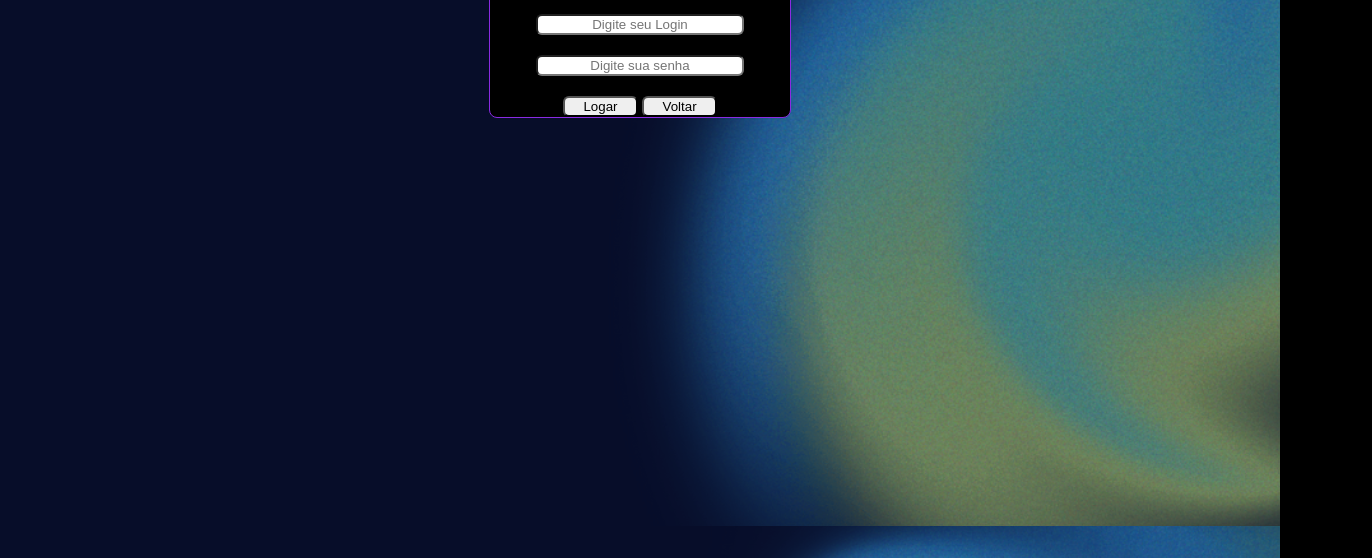
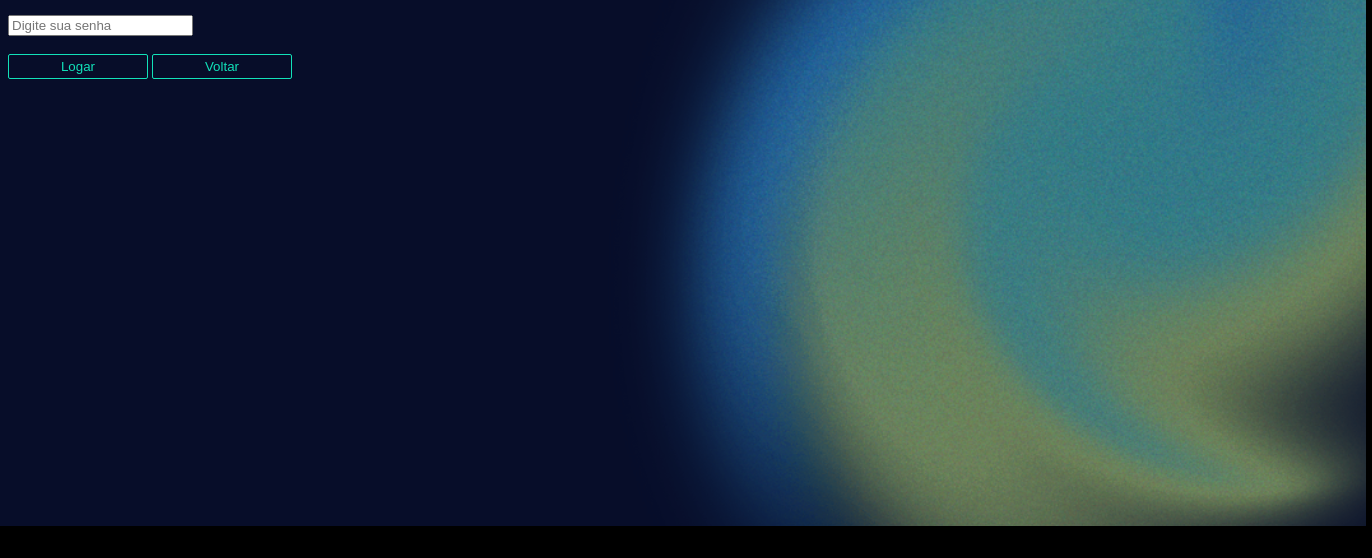
Before and after one commit to Gstechnology18/Json, a plain HTML site: page index4.html in a window 1280 px wide. Shown: the part 242-800 px from the top of the page, 1372 px wide, since content can reach past the window. Drawn offline with Linux system fonts and the light colour scheme.

Commit message:
Update index4.html

```diff
--- a/index4.html
+++ b/index4.html
@@ -1,7 +1,7 @@
 <!DOCTYPE html>
 <html lang="pt-br">
 <head>
-    <link rel="stylesheet" href="style.css">
+    <link rel="stylesheet" href="style22.css">
     <meta charset="UTF-8">
     <meta name="viewport" content="width=device-width, initial-scale=1.0">
     <title>Home-Page</title>
```
